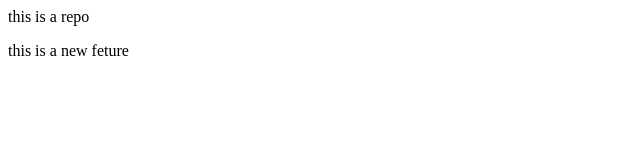
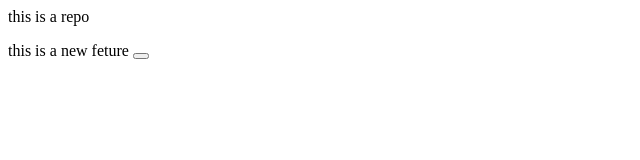
Before and after one commit to Arghya-santra/localrepo, a plain HTML site: page index.html in a window 1280 px wide. Shown: the full height of the page, 0-640 px from the left. Drawn offline with Linux system fonts and the light colour scheme.

Commit message:
add button

```diff
--- a/index.html
+++ b/index.html
@@ -1,2 +1,2 @@
 <p>this is a repo</p>
-<p>this is a new feture</p>
+<p>this is a new feture <button></button></p>
```
